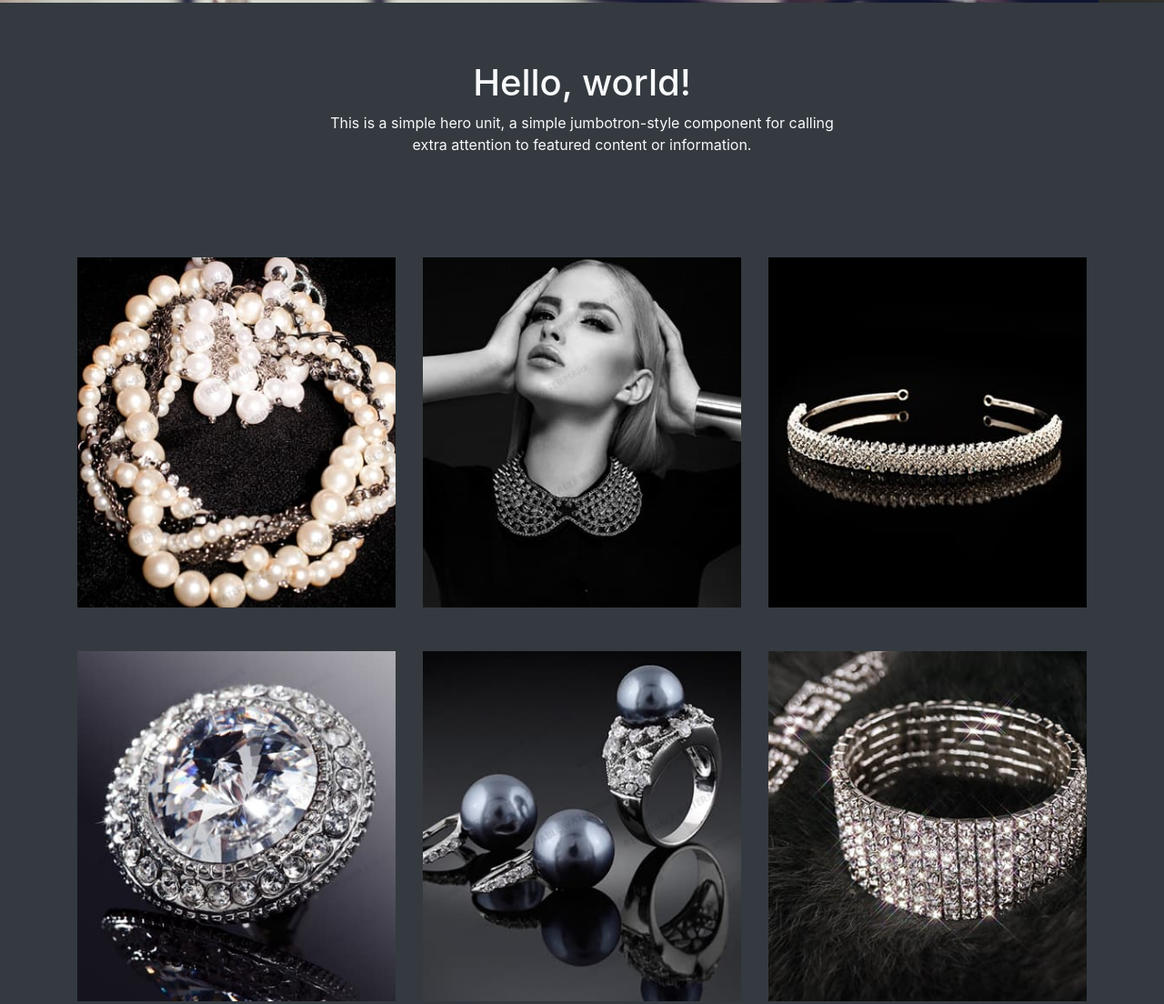
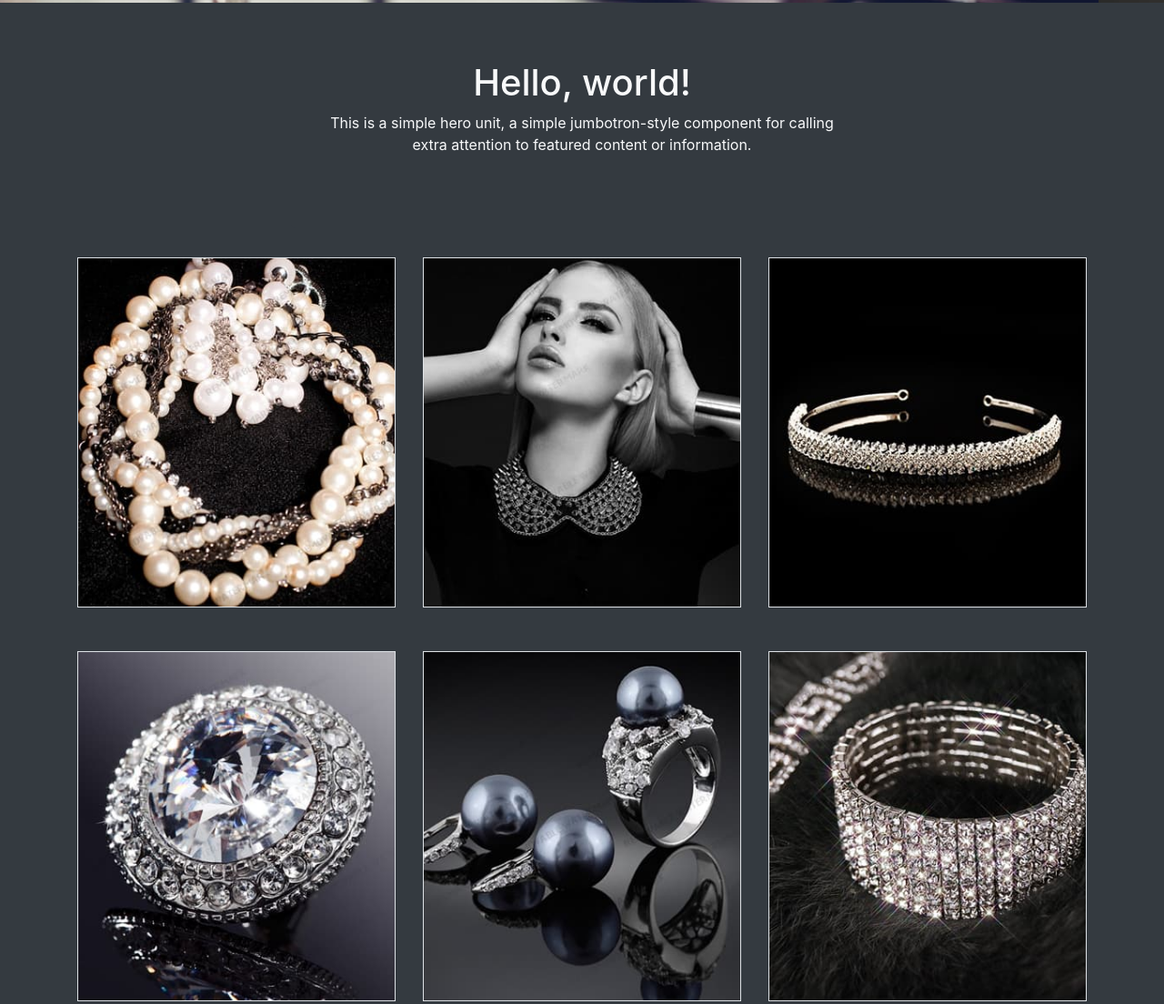
Before and after one commit to lulu70/jewelary-store, a Gatsby site: page / in a window 1280 px wide. Shown: the part 453-1557 px from the top of the page at 91% size. Built offline with nearby package versions, Linux system fonts and the light colour scheme; Gatsby itself is replaced by a stand-in of ours.

Commit message:
added border to images

```diff
--- a/src/components/ImagesGrid.js
+++ b/src/components/ImagesGrid.js
@@ -27,7 +27,11 @@ const ImagesGrid = () => {
       <Row className="justify-content-between">
         {data.images.nodes.map(image => (
           <Col md={6} lg={4} key={image.id} className="mb-5">
-            <GatsbyImage fluid={image.childImageSharp.fluid} alt={image.name} />
+            <GatsbyImage
+              fluid={image.childImageSharp.fluid}
+              alt={image.name}
+              className="border"
+            />
           </Col>
         ))}
       </Row>
```
